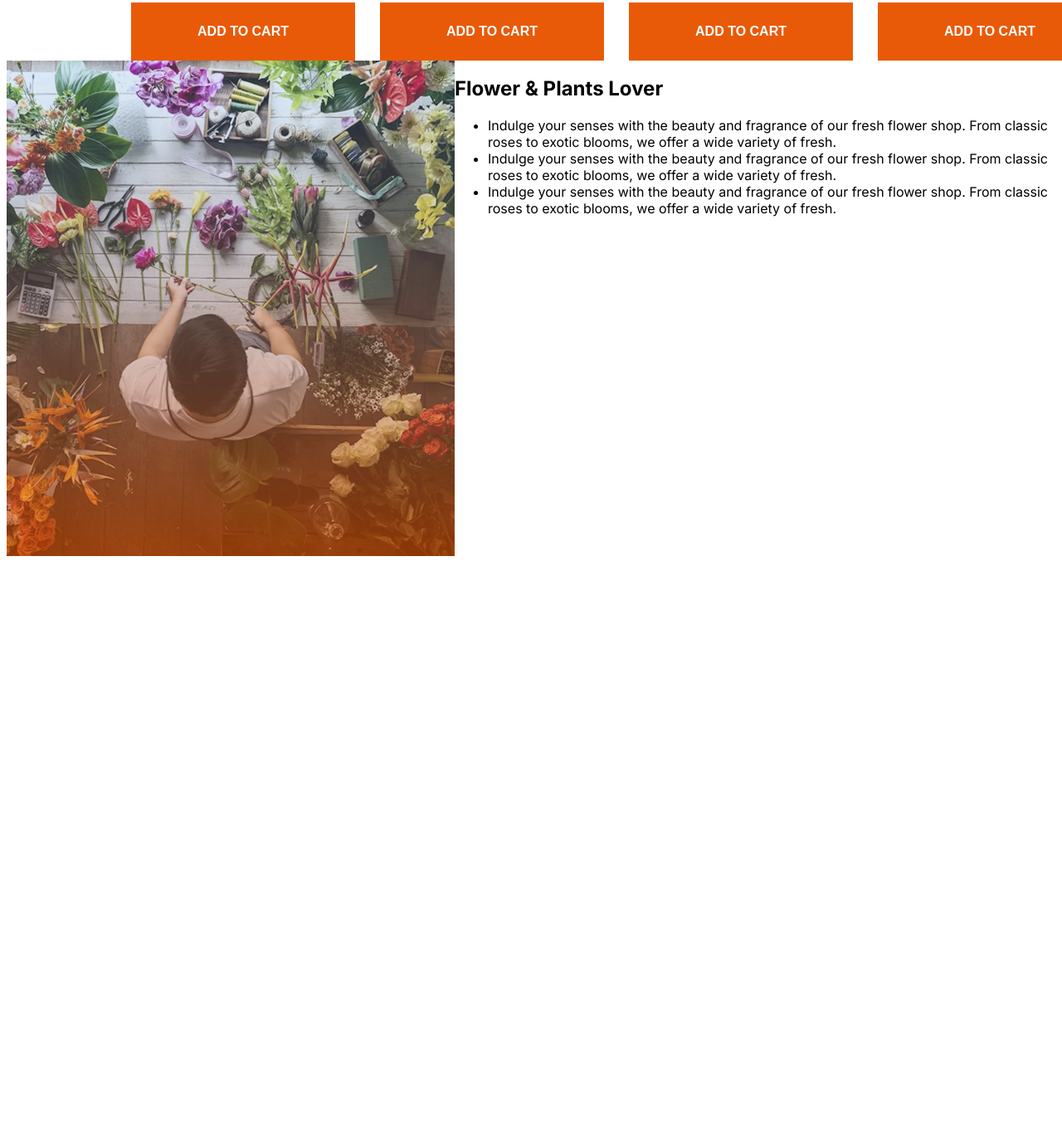
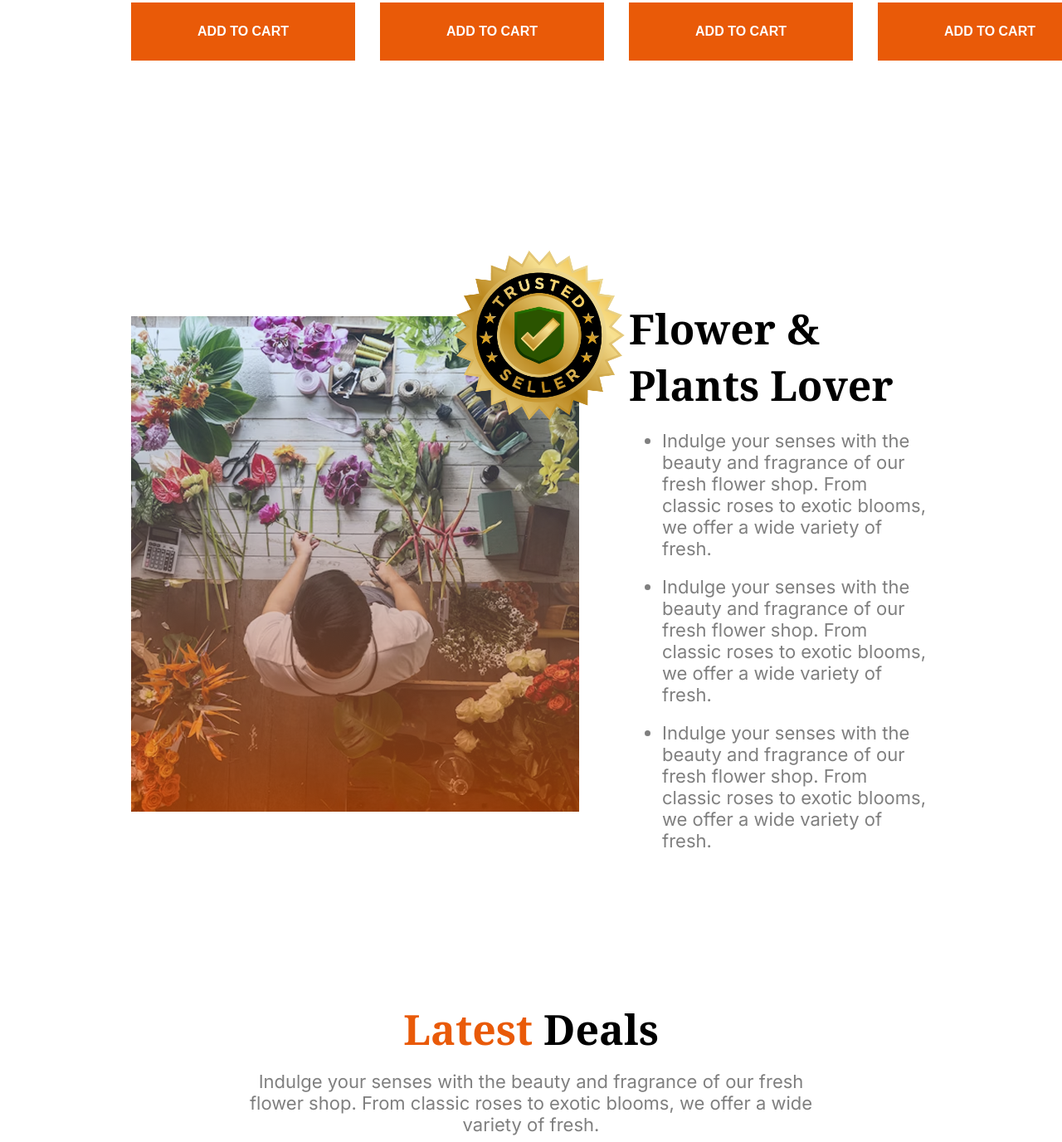
Before and after one commit to sushita01/B12A02-Responsive-Flowers, a plain HTML site: page index.html in a window 1280 px wide. Shown: the part 2060-3436 px from the top of the page at 83% size. Before the commit the page ends 2742 px from the top, so only its background shows below. Drawn offline with Linux system fonts and the light colour scheme.

Commit message:
added plants lover section and styles

```diff
--- a/index.html
+++ b/index.html
@@ -92,14 +92,22 @@
             <section class="plants-lover display-flex">
                 <div class="plants-lover-left">
                     <img src="assets/flower-store.png" alt="">
+                    <img class="plants-lover-badge" src="assets/trusted-badge.png" alt="">
                 </div>
                 <div class="plants-lover-right">
-                    <h1>Flower & Plants Lover</h1>
+                    <h1 class="noto-serif-font">Flower & Plants Lover</h1>
                     <ul>
-                        <li>Indulge your senses with the beauty and fragrance of our fresh flower shop. From classic roses to exotic blooms, we offer a wide variety of fresh.</li>
-                        <li>Indulge your senses with the beauty and fragrance of our fresh flower shop. From classic roses to exotic blooms, we offer a wide variety of fresh.</li>
-                        <li>Indulge your senses with the beauty and fragrance of our fresh flower shop. From classic roses to exotic blooms, we offer a wide variety of fresh.</li>
+                        <li class="gray-text">Indulge your senses with the beauty and fragrance of our fresh flower shop. From classic roses to exotic blooms, we offer a wide variety of fresh.</li>
+                        <li class="gray-text">Indulge your senses with the beauty and fragrance of our fresh flower shop. From classic roses to exotic blooms, we offer a wide variety of fresh.</li>
+                        <li class="gray-text">Indulge your senses with the beauty and fragrance of our fresh flower shop. From classic roses to exotic blooms, we offer a wide variety of fresh.</li>
                     </ul>
+                </div>
+            </section>
+            <section class="latest-deals">
+                <h2 class="latest-deal-title noto-serif-font"><span class="orange-text">Latest</span> Deals</h2>
+                <p class="latest-deal-description gray-text">Indulge your senses with the beauty and fragrance of our fresh flower shop. From classic roses to exotic blooms, we offer a wide variety of fresh.</p>
+                <div class="latest-deal-left">
+                    <div></div>
                 </div>
             </section>
         </main>
--- a/styles/flower.css
+++ b/styles/flower.css
@@ -129,7 +129,59 @@ main{
     font-weight: 700;
     margin-top: 0;
 }
-
+/* plants lover styles */
+.plants-lover{
+    align-items: center;
+    justify-content: space-between;
+    margin: 0px 150px;
+    margin-top: 210px;
+    gap: 60px;
+}
+.plants-lover-left{
+    position: relative;
+}
+.plants-lover-left img{
+    /* width: 540px;
+    height: 597px; */
+}
+.plants-lover-badge{
+    position: absolute;
+    top: -120px;
+    right: -95px;
+    width: 286px;
+    height: 286px;
+}
+.plants-lover-right{
+    margin:38px 0;
+}
+.plants-lover-right h1{
+    font-size: 50px;
+    font-weight: 700;
+    margin-bottom: 0px;
+}
+.plants-lover-right li{
+    font-size: 22px;
+    font-weight: 400;
+    margin-top: 20px;
+}
+ /* latest deals styles */
+.latest-deals{
+    margin: 0px 150px;
+}
+.latest-deal-title{
+    text-align: center;
+    font-size: 50px;
+    font-weight: 700;
+    margin-bottom: 16px;
+    margin-top: 126px;
+}
+.latest-deal-description{
+    text-align: center;
+    font-size: 22px;
+    font-weight: 400;
+    margin: 0px 130px;
+}
+.latest-deal-container{}
 /* responsive media query */
 @media screen and (max-width: 576px) {
     /* shared style */
@@ -207,6 +259,37 @@ main{
         font-weight: 700;
         margin-top: 0;
     }
-
+    /* plants lover styles */
+    .plants-lover{
+        flex-direction: column;
+        margin: 0px 16px;
+        margin-top: 41px;
+        gap: 18px;
+    }
+    .plants-lover-left img{
+        width: 388px;
+        height: 396px;
+    }
+    .plants-lover-badge{
+        display: none;
+    }
+    .plants-lover-right{
+        margin:0px 16px;
+        margin-top: 0px;
+    }
+    .plants-lover-right h1{
+        font-size: 24px;
+        font-weight: 700;
+        margin-top: 0px;
+        margin-left: -15px;
+    }
+    .plants-lover-right ul{
+        padding: 0;
+    }
+    .plants-lover-right li{
+        font-size: 14px;
+        font-weight: 400;
+        margin-top: 16px;
+    }
 
 }
```
